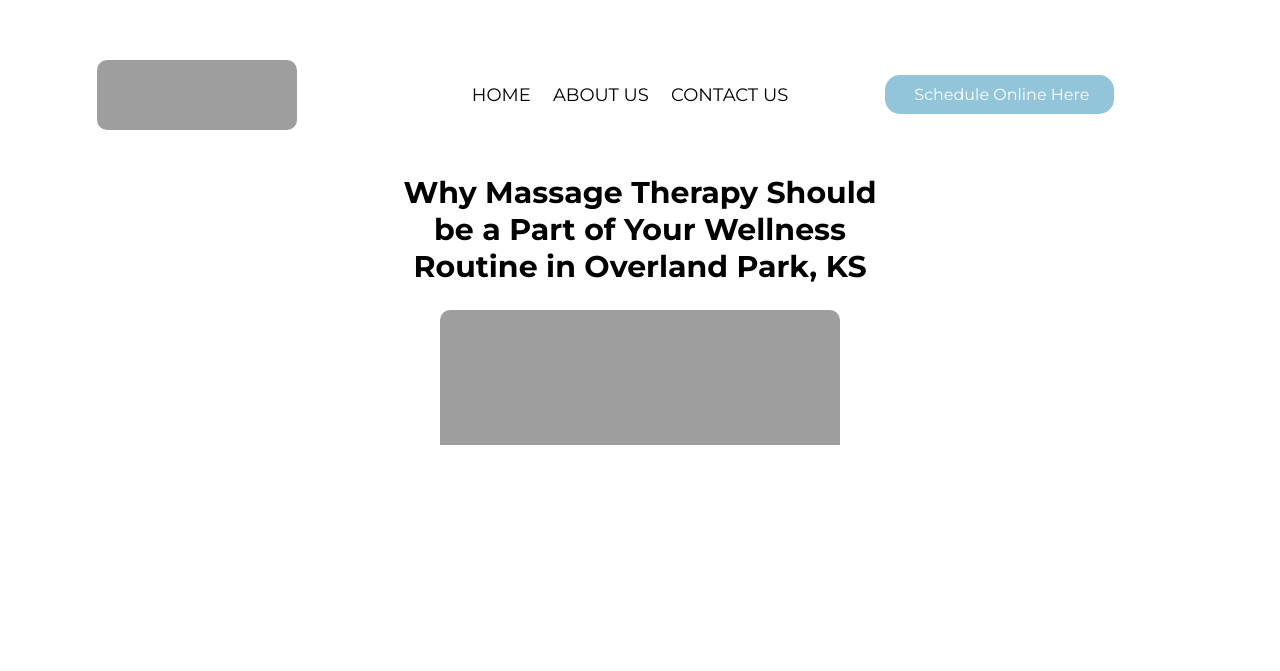
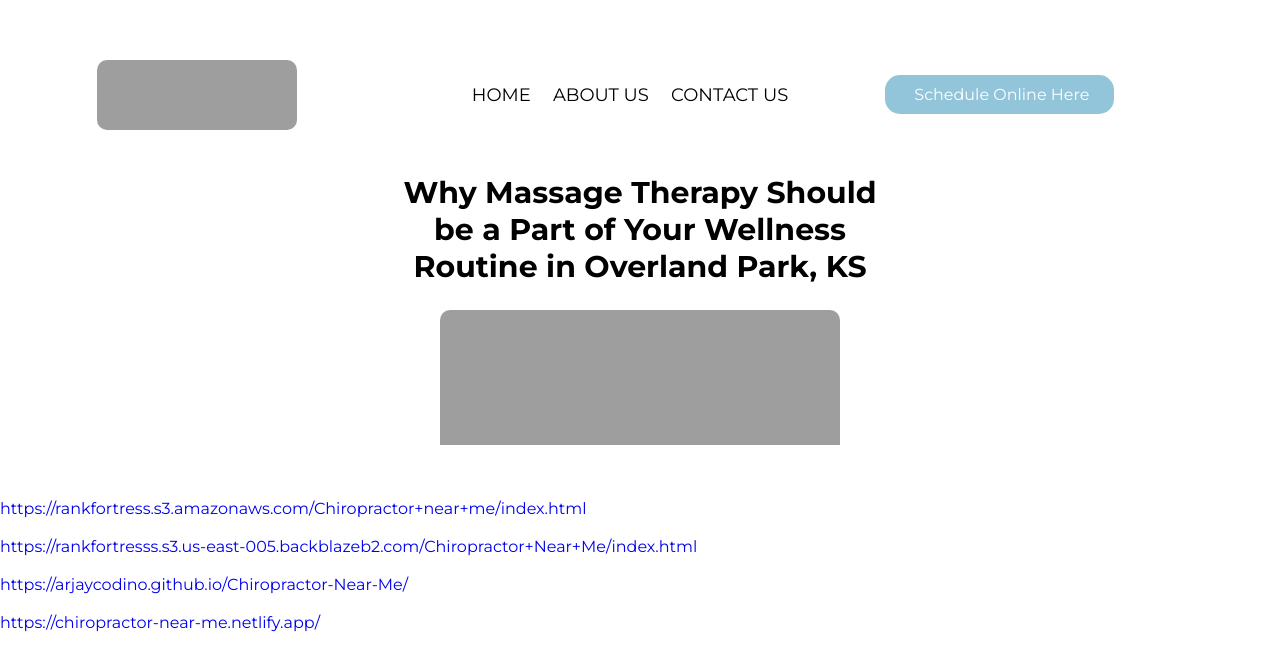
Before and after one commit to ArjayCodino/Chiropractor-Near-Me, a plain HTML site: page index.html in a window 1280 px wide. Shown: the part 7446-8117 px from the top of the page. Drawn offline with Linux system fonts and the light colour scheme.

Commit message:
Add files via upload

```diff
--- a/index.html
+++ b/index.html
@@ -117,13 +117,13 @@
 
             <!--Links-->
             <section>
-                <a target="_bLank" href=""></a><br>
+                <a target="_bLank" href="https://rankfortress.s3.amazonaws.com/Chiropractor+near+me/index.html">https://rankfortress.s3.amazonaws.com/Chiropractor+near+me/index.html</a><br>
                 <br>
-                <a target="_bLank" href=""></a><br>
+                <a target="_bLank" href="https://rankfortresss.s3.us-east-005.backblazeb2.com/Chiropractor+Near+Me/index.html">https://rankfortresss.s3.us-east-005.backblazeb2.com/Chiropractor+Near+Me/index.html</a><br>
                 <br>
-                <a target="_bLank" href=""></a><br>
+                <a target="_bLank" href="https://arjaycodino.github.io/Chiropractor-Near-Me/">https://arjaycodino.github.io/Chiropractor-Near-Me/</a><br>
                 <br>
-                <a target="_bLank" href=""></a><br>
+                <a target="_bLank" href="https://chiropractor-near-me.netlify.app/">https://chiropractor-near-me.netlify.app/</a><br>
                 <br>
             </section>
 
```
